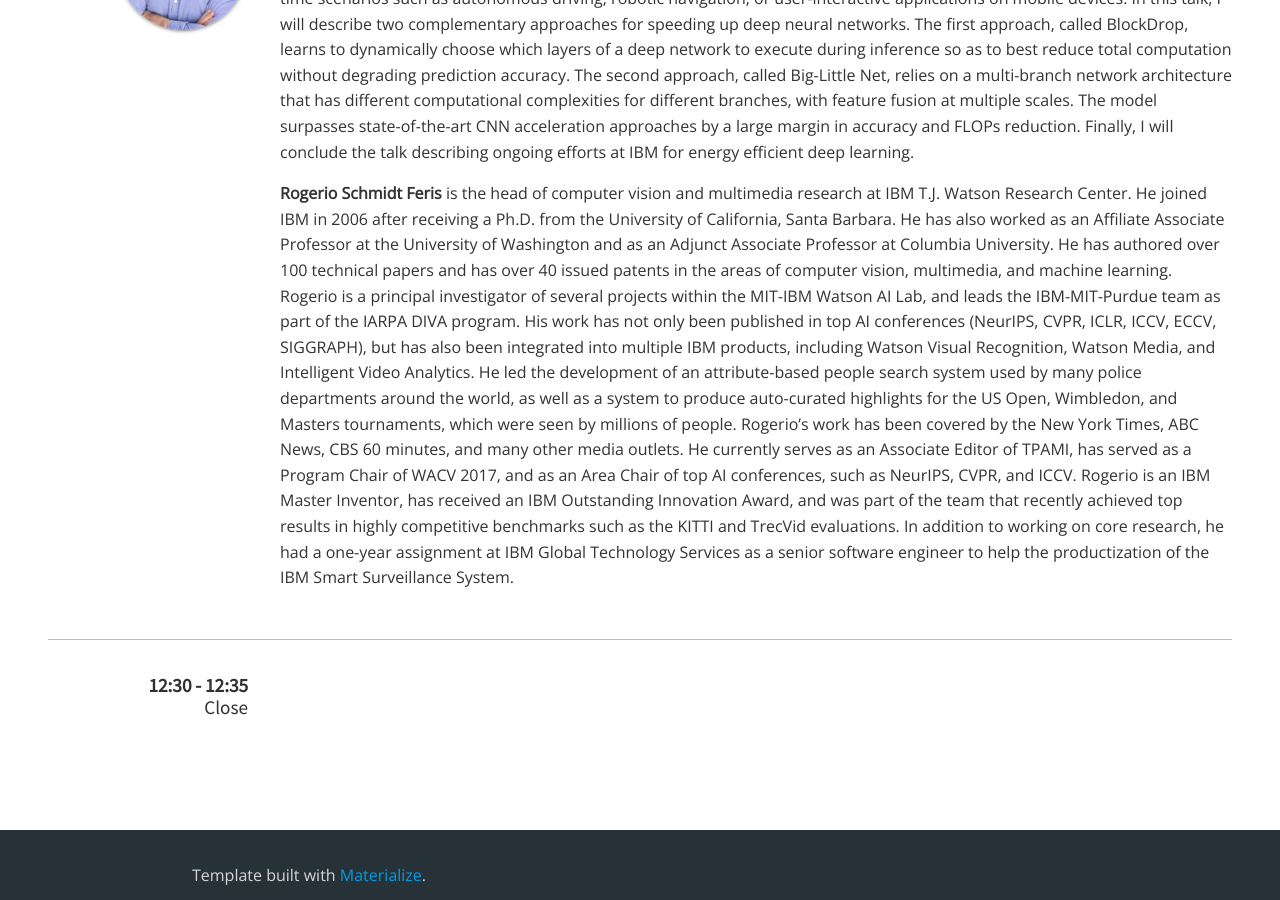
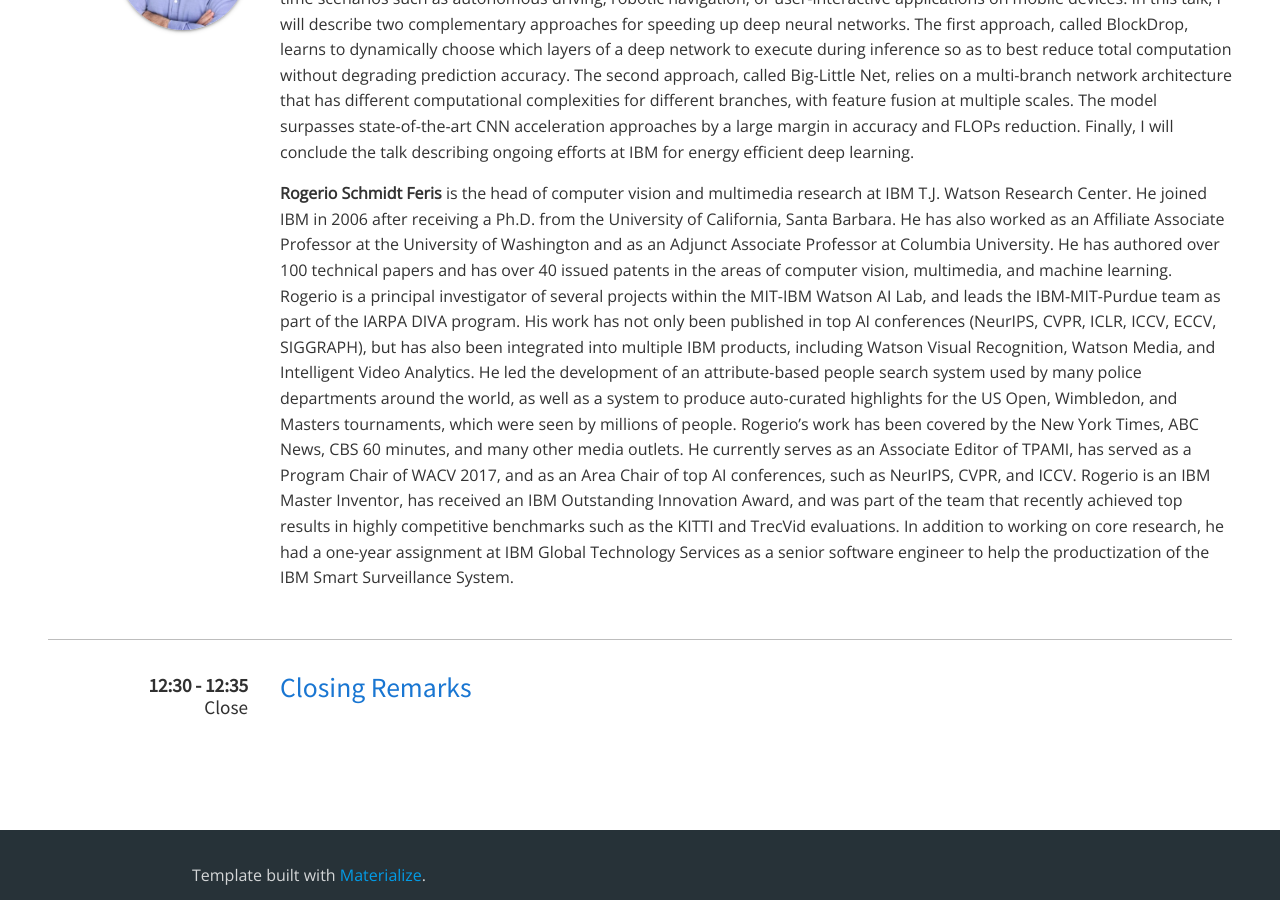
Before and after one commit to mgoldfar/emc2-web, a Jekyll site: the page built from _editions/3-cvpr-19.html, in a window 1280 px wide and 900 px high, scrolled down 3654 px. Built offline with Jekyll 4.4.1, drawn with Linux system fonts in a browser that asks for light colours.

Commit message:
Fixed typo in the edition-page.html layout to properly display closing remark titles.

```diff
--- a/_layouts/edition-page.html
+++ b/_layouts/edition-page.html
@@ -86,7 +86,7 @@
                 {% endif %}
             </div>
             <div class="ed-grid-item-program-item-content">
-                {% if p.type == "welcome" or p.type == "break" or p.type == "break" %}
+                {% if p.type == "welcome" or p.type == "break" or p.type == "close" %}
                     <h3 class="dark-primary">{{ p.title }}</h3>
                 {% elsif p.type == "keynote" or p.type == "invited_talk" %}
                     {% if p.presentation %}
```
